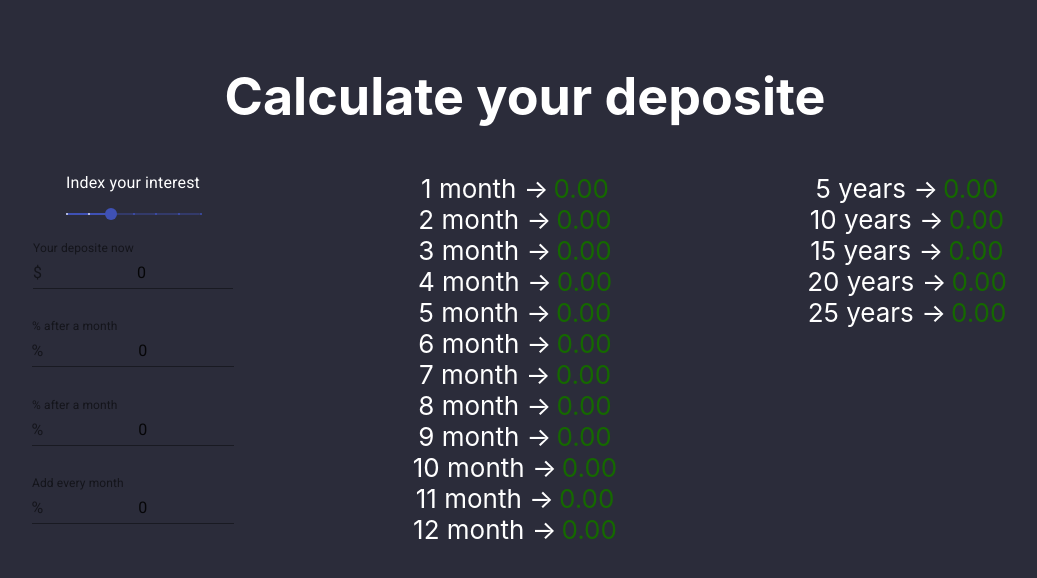
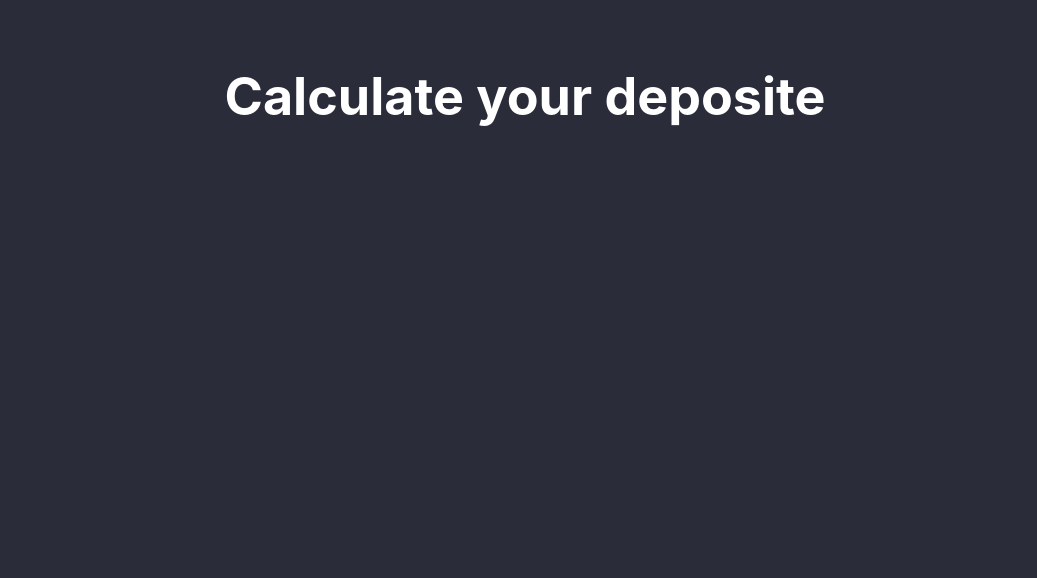
Before and after one commit to Pahomkch/Deposite_with_hard_procent, a React (Create React App) app: page / in a window 1280 px wide. Shown: the top 578 px of the page, without its empty margins (115-1152 px from the left). Built offline with nearby package versions, Linux system fonts and the light colour scheme.

Commit message:
Begin include Redux

```diff
--- a/package.json
+++ b/package.json
@@ -10,7 +10,9 @@
     "@testing-library/user-event": "^7.1.2",
     "react": "^16.13.1",
     "react-dom": "^16.13.1",
-    "react-scripts": "3.4.1"
+    "react-redux": "^7.2.1",
+    "react-scripts": "3.4.1",
+    "redux": "^4.0.5"
   },
   "scripts": {
     "start": "react-scripts start",
--- a/src/App.js
+++ b/src/App.js
@@ -1,159 +1,172 @@
 import React, { useState } from 'react';
 import './App.css';
 import ProcentForDeposite from './ProcentForDeposite';
-import { createMuiTheme } from '@material-ui/core/styles';
 
 import { TextField } from '@material-ui/core';
 import InputAdornment from '@material-ui/core/InputAdornment';
+import { setDeposite } from './Redux/reducer';
+import { connect } from 'react-redux';
+import { getDepositeValue } from './Redux/StateSelectors/selectors';
 
 
 const charAfterDot = 2
 
-export default function App() {
+const mapStateToProps = (state) => ({
+  deposite: getDepositeValue(state)
+  // procentEveryYear: 0.04,
+  // deposite: 0,
+  // monthProfit: 0,
+  // yearProfit: 0,
+  // monthlyIncome: 0
+})
+export default connect(mapStateToProps, {setDeposite})(App)
 
-//initial state
-const [procentEveryYear, setProcentPerYear] = useState(0.04)
-const [deposite, setDeposite] = useState(0)
-const [monthIncome, setMonthIncome] = useState(0)
-const [yearIncome, setYearIncome] = useState(0)
-const [addEveryMonth, setAddEveryMoth] = useState(0)
+function App(props) {
+
+// //initial state
+// const [procentEveryYear, setProcentPerYear] = useState(0.04)
+// const [deposite, setDeposite] = useState(0)
+// const [monthIncome, setMonthIncome] = useState(0)
+// const [yearIncome, setYearIncome] = useState(0)
+// const [addEveryMonth, setAddEveryMoth] = useState(0)
 
 // Calculate
-  const calculateProcentIncomeAfterMonth = (procent = procentEveryYear, depositCount = deposite, monthlyPaid = addEveryMonth  ) => {
-    return +((depositCount + monthlyPaid) * procent / 12).toFixed(charAfterDot)
-  }
+//   const calculateProcentIncomeAfterMonth = (procent = procentEveryYear, depositCount = deposite, monthlyPaid = addEveryMonth  ) => {
+//     return +((depositCount + monthlyPaid) * procent / 12).toFixed(charAfterDot)
+//   }
 
-  const calculateProcentIncomeAfterYear = (procent = procentEveryYear, depositCount = deposite, monthlyPaid = addEveryMonth) => {
-    const depositSumm = calculateDepositeAfterSomeMonth(12, depositCount, addEveryMonth)
-    return calculateProcentIncomeAfterMonth(procent, depositSumm[11], monthlyPaid,   )
-  }
+//   const calculateProcentIncomeAfterYear = (procent = procentEveryYear, depositCount = deposite, monthlyPaid = addEveryMonth) => {
+//     const depositSumm = calculateDepositeAfterSomeMonth(12, depositCount, addEveryMonth)
+//     return calculateProcentIncomeAfterMonth(procent, depositSumm[11], monthlyPaid,   )
+//   }
 
-  const calculateDepositeAfterSomeMonth = (countMonth, depositeCount = deposite, monthlyPaid = addEveryMonth, procentOfYear = procentEveryYear) => {
-    let depositeSumms = [];
-    let newDeposite = depositeCount;
-    for (let i = 0; i < countMonth; i++) {
-      newDeposite = (newDeposite + monthlyPaid) + newDeposite * procentOfYear / 12
-      depositeSumms.push(newDeposite.toFixed(charAfterDot))
-    }
-    return depositeSumms
-  }
+//   const calculateDepositeAfterSomeMonth = (countMonth, depositeCount = deposite, monthlyPaid = addEveryMonth, procentOfYear = procentEveryYear) => {
+//     let depositeSumms = [];
+//     let newDeposite = depositeCount;
+//     for (let i = 0; i < countMonth; i++) {
+//       newDeposite = (newDeposite + monthlyPaid) + newDeposite * procentOfYear / 12
+//       depositeSumms.push(newDeposite.toFixed(charAfterDot))
+//     }
+//     return depositeSumms
+//   }
 
-// EventListeners
-  const depositIsChange = event => {
-    let newDepositSize = +event.target.value
-    if (!newDepositSize || Number.isNaN(newDepositSize))  {
-      newDepositSize = 0
-    }
-    setDeposite(newDepositSize)
-    setMonthIncome(calculateProcentIncomeAfterMonth(procentEveryYear, newDepositSize))
-    setYearIncome(calculateProcentIncomeAfterYear(procentEveryYear, newDepositSize) )
-  }
+// // EventListeners
+//   const depositIsChange = event => {
+//     let newDepositSize = +event.target.value
+//     if (!newDepositSize || Number.isNaN(newDepositSize))  {
+//       newDepositSize = 0
+//     }
+//     setDeposite(newDepositSize)
+//     setMonthIncome(calculateProcentIncomeAfterMonth(procentEveryYear, newDepositSize))
+//     setYearIncome(calculateProcentIncomeAfterYear(procentEveryYear, newDepositSize) )
+//   }
 
-  const summAddEveryMonthIsChanged = event => {
-    const monthlyPaid = +event.target.value
-    setAddEveryMoth(monthlyPaid)
-    setMonthIncome(calculateProcentIncomeAfterMonth(procentEveryYear, deposite, monthlyPaid))
-    setYearIncome(calculateProcentIncomeAfterYear(procentEveryYear, deposite, monthlyPaid) )
-  }
+//   const summAddEveryMonthIsChanged = event => {
+//     const monthlyPaid = +event.target.value
+//     setAddEveryMoth(monthlyPaid)
+//     setMonthIncome(calculateProcentIncomeAfterMonth(procentEveryYear, deposite, monthlyPaid))
+//     setYearIncome(calculateProcentIncomeAfterYear(procentEveryYear, deposite, monthlyPaid) )
+//   }
 
 
-  const userDepositInfo = (
-    <form className={'variables'}>
-      <div className={'cell'}>
-        <ProcentForDeposite   procentEveryYear={procentEveryYear}
-                              setProcent={setProcentPerYear}
-                              setMonthIncome={setMonthIncome}
-                              setYearIncome={setYearIncome}
-                              calculateProcentIncomeAfterMonth={calculateProcentIncomeAfterMonth}
-                              calculateProcentIncomeAfterYear={calculateProcentIncomeAfterYear}
-                              deposite={deposite}
-                              addEveryMonth={addEveryMonth}
-         />
-      </div>
-      <div className={'cell'}>
-        <TextField
-            value={deposite}
-            onChange={depositIsChange}
-            label="Your deposite now"
-            id="standard-start-adornment"
-            className={'cell'}
-            InputProps={{
-              startAdornment: <InputAdornment position="start">$</InputAdornment>,
-            }}
-          />
-      </div>
+  // const userDepositInfo = (
+  //   <form className={'variables'}>
+  //     <div className={'cell'}>
+  //       <ProcentForDeposite   procentEveryYear={procentEveryYear}
+  //                             setProcent={setProcentPerYear}
+  //                             setMonthIncome={setMonthIncome}
+  //                             setYearIncome={setYearIncome}
+  //                             calculateProcentIncomeAfterMonth={calculateProcentIncomeAfterMonth}
+  //                             calculateProcentIncomeAfterYear={calculateProcentIncomeAfterYear}
+  //                             deposite={deposite}
+  //                             addEveryMonth={addEveryMonth}
+  //        />
+  //     </div>
+  //     <div className={'cell'}>
+  //       <TextField
+  //           value={deposite}
+  //           onChange={depositIsChange}
+  //           label="Your deposite now"
+  //           id="standard-start-adornment"
+  //           className={'cell'}
+  //           InputProps={{
+  //             startAdornment: <InputAdornment position="start">$</InputAdornment>,
+  //           }}
+  //         />
+  //     </div>
 
-      <div className={'cell'}>
-      <TextField
-            value={monthIncome}
-            onChange={() => {console.log('Its proprepty calculate automatic')}}
-            label="% after a month"
-            id="procentAfterMonth"
-            color="secondary"
-            InputProps={{
-              startAdornment: <InputAdornment position="start">%</InputAdornment>,
-            }}
-          />
-      </div>
+  //     <div className={'cell'}>
+  //     <TextField
+  //           value={monthIncome}
+  //           onChange={() => {console.log('Its proprepty calculate automatic')}}
+  //           label="% after a month"
+  //           id="procentAfterMonth"
+  //           color="secondary"
+  //           InputProps={{
+  //             startAdornment: <InputAdornment position="start">%</InputAdornment>,
+  //           }}
+  //         />
+  //     </div>
 
-      <div className={'cell'}>
-      <TextField
-            value={yearIncome}
-            onChange={() => {console.log('Its proprepty calculate automatic')}}
-            label="% after a month"
-            id="procentAfterYear"
-            color="secondary"
+  //     <div className={'cell'}>
+  //     <TextField
+  //           value={yearIncome}
+  //           onChange={() => {console.log('Its proprepty calculate automatic')}}
+  //           label="% after a month"
+  //           id="procentAfterYear"
+  //           color="secondary"
 
-            InputProps={{
-              startAdornment: <InputAdornment position="start">%</InputAdornment>,
-            }}
-          />
+  //           InputProps={{
+  //             startAdornment: <InputAdornment position="start">%</InputAdornment>,
+  //           }}
+  //         />
 
-      </div>
+  //     </div>
 
-      <div className={'cell'}>
-        <TextField  label="Add every month"
-                    placeholder={'Can add every month'}
-                    value={addEveryMonth}
-                    onChange={summAddEveryMonthIsChanged}
-                    InputProps={{
-                      startAdornment: <InputAdornment position="start">%</InputAdornment>,
-                    }}
-          />
-      </div>
-    </form>)
+  //     <div className={'cell'}>
+  //       <TextField  label="Add every month"
+  //                   placeholder={'Can add every month'}
+  //                   value={addEveryMonth}
+  //                   onChange={summAddEveryMonthIsChanged}
+  //                   InputProps={{
+  //                     startAdornment: <InputAdornment position="start">%</InputAdornment>,
+  //                   }}
+  //         />
+  //     </div>
+  //   </form>)
 
-  const willBeMoneyOnAYear = calculateDepositeAfterSomeMonth(12, deposite, addEveryMonth)
-                                    .map( (sum, index) => {
-                                      return (
-                                        <div className={'calculateEachMonth'}>
-                                          <p> {index + 1} month -></p>
-                                          <p className={'calculateDeposite'}>{sum}</p>
-                                        </div>
-                                      )})  ;
+  // const willBeMoneyOnAYear = calculateDepositeAfterSomeMonth(12, deposite, addEveryMonth)
+  //                                   .map( (sum, index) => {
+  //                                     return (
+  //                                       <div className={'calculateEachMonth'}>
+  //                                         <p> {index + 1} month -></p>
+  //                                         <p className={'calculateDeposite'}>{sum}</p>
+  //                                       </div>
+  //                                     )})  ;
 
-    const willBeMoneyOnLongTherm = calculateDepositeAfterSomeMonth(300)
-                                        .map( (summa, index) => {
-                                            if (index === 59 || index === 119 || index === 179 || index === 239 || index === 299) {
-                                              return <div className={'calculateEachYear'}>
-                                                        <p> { (index + 1) / 12} years -></p>
-                                                        <p className={'calculateDeposite'}>{summa}</p>
-                                                      </div>
-                                            }
-                                            return null
-                                          })
+  //   const willBeMoneyOnLongTherm = calculateDepositeAfterSomeMonth(300)
+  //                                       .map( (summa, index) => {
+  //                                           if (index === 59 || index === 119 || index === 179 || index === 239 || index === 299) {
+  //                                             return <div className={'calculateEachYear'}>
+  //                                                       <p> { (index + 1) / 12} years -></p>
+  //                                                       <p className={'calculateDeposite'}>{summa}</p>
+  //                                                     </div>
+  //                                           }
+  //                                           return null
+  //                                         })
 
 
   return (
     <div className={'App'} color="primary">
+{console.log(props.deposite)}
       <h1 className={'title'}>Calculate your deposite</h1>
       <div className={'container'}>
-        {userDepositInfo}
+        {/* {userDepositInfo} */}
         <div className={'willBe'}>
-          {willBeMoneyOnAYear}
+          {/* {willBeMoneyOnAYear} */}
         </div>
         <div className={'longThermPlans'}>
-          {willBeMoneyOnLongTherm}
+          {/* {willBeMoneyOnLongTherm} */}
         </div>
 
       </div>
--- /dev/null
+++ b/src/Redux/StateSelectors/selectors.js
@@ -0,0 +1,10 @@
+//******************   selectors   ****************
+export const getDepositeValue = (state) => state.app.deposite
+
+
+
+// procentEveryYear: 0.04,
+//     deposite: 0,
+//     monthProfit: 0,
+//     yearProfit: 0,
+//     monthlyIncome: 0
--- /dev/null
+++ b/src/Redux/reducer.js
@@ -0,0 +1,33 @@
+const SET_DEPOSITE = 'APP/DEPOSITE_WITH_HARD_PROCENT/SET_DEPOSITE'
+const SET_PROCENT_EVERY_YAER = 'APP/DEPOSITE_WITH_HARD_PROCENT/SET_PROCENT_EVERY_YAER'
+const SET_MONTHLY_PROFIT = 'APP/DEPOSITE_WITH_HARD_PROCENT/SET_MONTHLY_PROFIT'
+const SET_YEARLY_PROFIT = 'APP/DEPOSITE_WITH_HARD_PROCENT/SET_YEARLY_PROFIT'
+const SET_MONTHLY_INCOME = 'APP/DEPOSITE_WITH_HARD_PROCENT/SET_MONTHLY_INCOME'
+
+
+
+const initial = {
+    procentEveryYear: 0.04,
+    deposite: 101,
+    monthProfit: 0,
+    yearProfit: 0,
+    monthlyIncome: 0
+}
+
+export default function reducer(state = initial, action) {
+    switch (action.type) {
+      case SET_DEPOSITE:
+        return {
+            ...state,
+            deposite: action.payload
+        }
+      default:
+        return state
+    }
+  }
+
+export const setDeposite = (depositeValue) => ({type: SET_DEPOSITE, payload: depositeValue})
+export const setProcentEveryYar = (value) => ({type: SET_PROCENT_EVERY_YAER, payload: value})
+export const setMonthlyProfit = (value) => ({type: SET_MONTHLY_PROFIT, payload: value})
+export const setYearlyProfit = (value) => ({type: SET_YEARLY_PROFIT, payload: value})
+export const setMonthlyIncome = (value) => ({type: SET_MONTHLY_INCOME, payload: value})
--- a/src/index.js
+++ b/src/index.js
@@ -1,12 +1,17 @@
 import React from 'react';
 import ReactDOM from 'react-dom';
 import './index.css';
+import { Provider } from 'react-redux'
+
 import App from './App';
+import store from './Redux/store';
 import * as serviceWorker from './serviceWorker';
 
 ReactDOM.render(
   <React.StrictMode>
+    <Provider store={store}>
       <App />
+    </Provider>
   </React.StrictMode>,
   document.getElementById('root')
 );
```
Also changed, not shown: src/Redux/store.js (added, +8 -0 lines), 1 other file (tests, documents, lock files or other folders).
